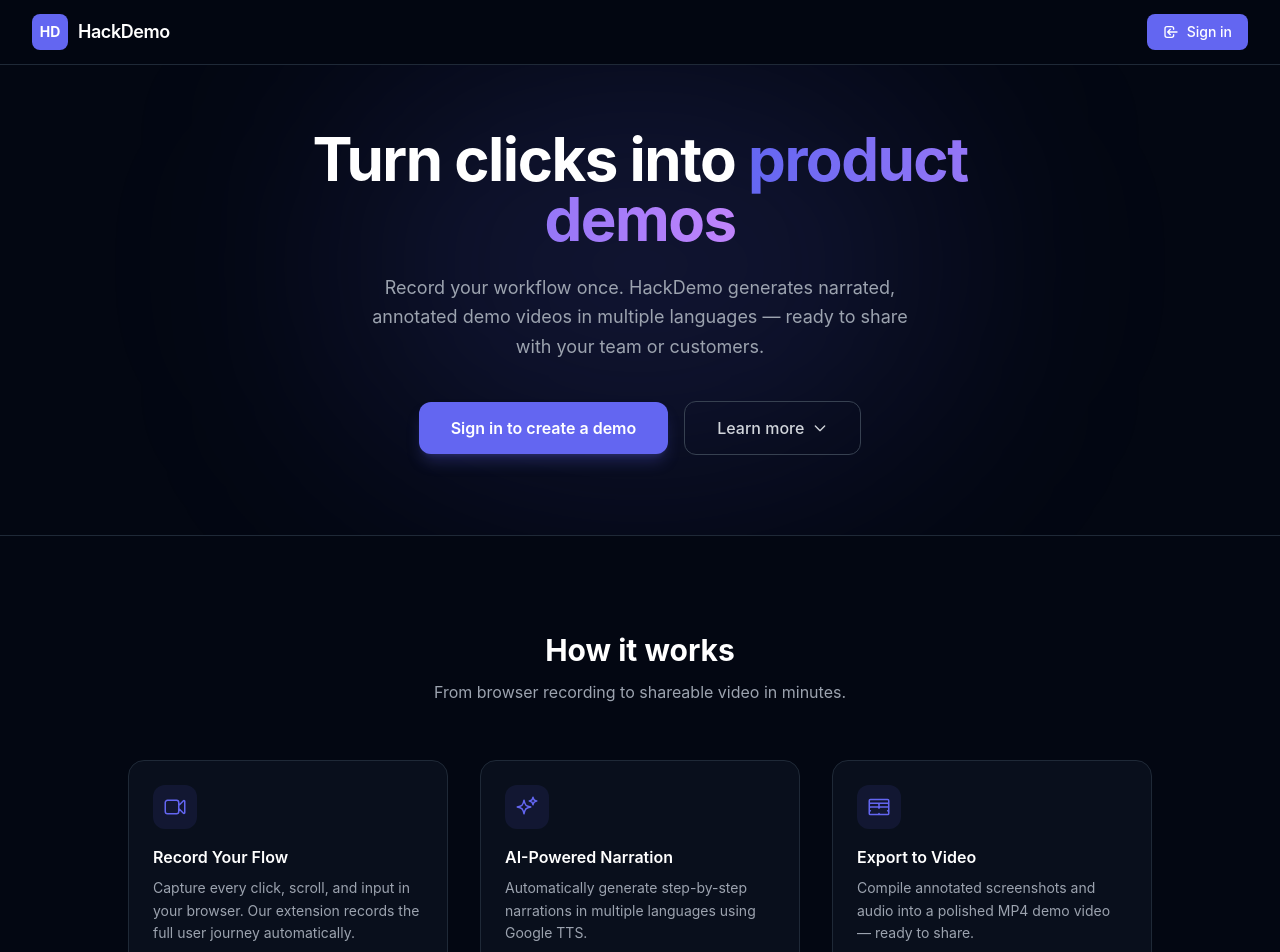
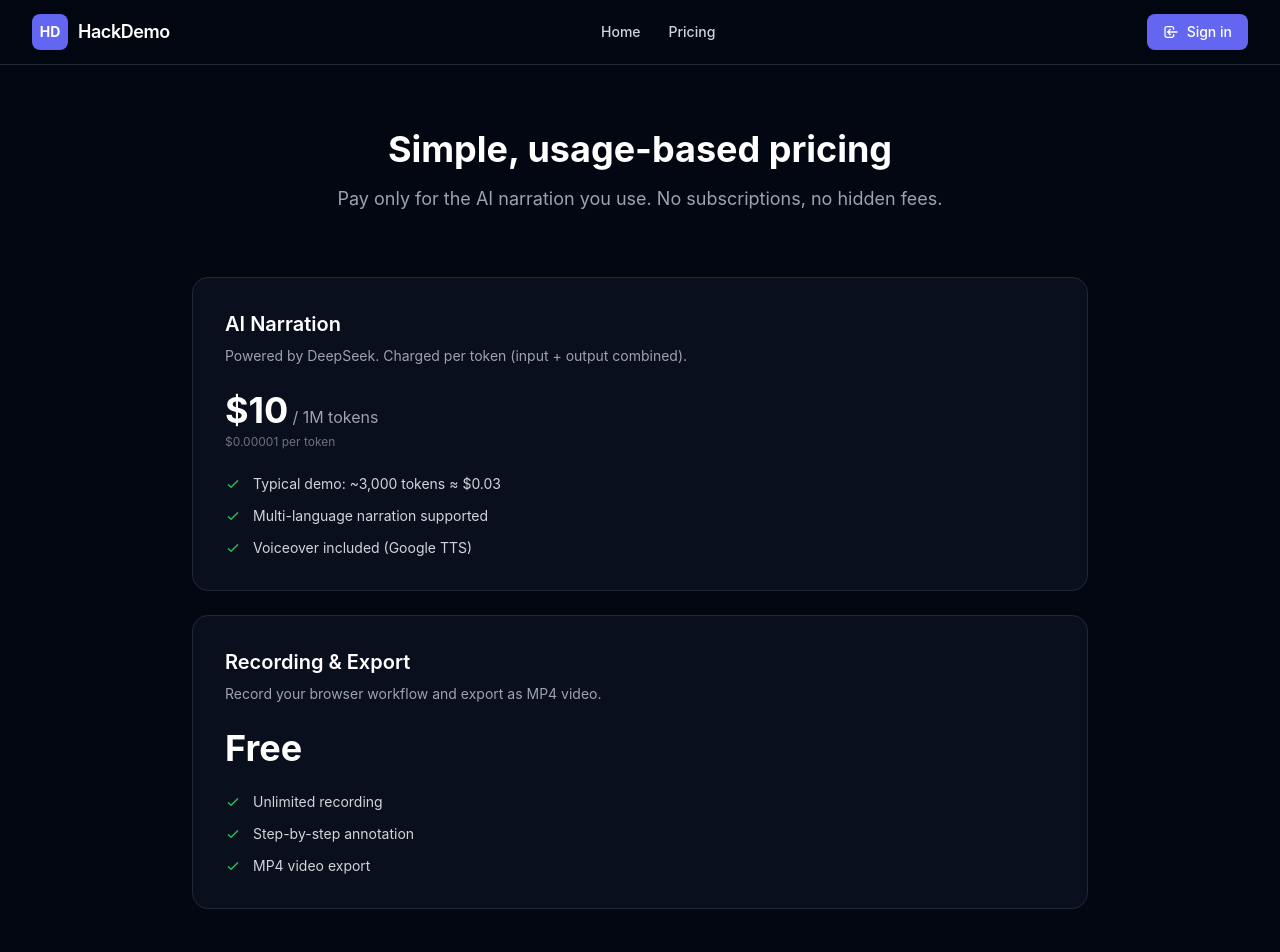
Before and after one commit to raytracer1/HackDemo, a React (Vite) app in the folder frontend/: page /pricing in a window 1280 px wide. Before the commit this address led to /. Shown: the top 952 px of the page. Built offline with nearby package versions, Linux system fonts and the light colour scheme; no server answers.

Commit message:
add pricing

```diff
--- a/frontend/src/App.tsx
+++ b/frontend/src/App.tsx
@@ -2,12 +2,14 @@
 import DemoPage from './components/DemoPage';
 import HomePage from './pages/HomePage';
 import LoginPage from './pages/LoginPage';
+import PricingPage from './pages/PricingPage';
 
 export default function App() {
   return (
     <Routes>
       <Route path="/" element={<HomePage />} />
       <Route path="/login" element={<LoginPage />} />
+      <Route path="/pricing" element={<PricingPage />} />
       <Route path="/demo/:demoId" element={<DemoPage />} />
       <Route path="*" element={<Navigate to="/" replace />} />
     </Routes>
--- a/frontend/src/components/Header.tsx
+++ b/frontend/src/components/Header.tsx
@@ -33,6 +33,22 @@
           </div>
           <span className="text-lg font-semibold tracking-tight">HackDemo</span>
         </Link>
+
+        {/* Nav links */}
+        <nav className="hidden sm:flex items-center gap-1">
+          <Link
+            to="/"
+            className="rounded-lg px-3 py-2 text-sm font-medium text-gray-300 no-underline transition-colors hover:bg-gray-800 hover:text-white"
+          >
+            Home
+          </Link>
+          <Link
+            to="/pricing"
+            className="rounded-lg px-3 py-2 text-sm font-medium text-gray-300 no-underline transition-colors hover:bg-gray-800 hover:text-white"
+          >
+            Pricing
+          </Link>
+        </nav>
 
         {/* Right side: auth */}
         <div className="flex items-center gap-3">
--- a/frontend/src/pages/HomePage.tsx
+++ b/frontend/src/pages/HomePage.tsx
@@ -79,15 +79,15 @@
                   Sign in to create a demo
                 </Link>
               )}
-              <a
-                href="#features"
+              <Link
+                to="/pricing"
                 className="inline-flex items-center gap-2 rounded-xl border border-gray-700 px-8 py-3.5 text-base font-medium text-gray-300 no-underline transition-colors hover:border-gray-500 hover:text-white"
               >
                 Learn more
                 <svg className="h-4 w-4" fill="none" viewBox="0 0 24 24" stroke="currentColor" strokeWidth={2}>
                   <path strokeLinecap="round" strokeLinejoin="round" d="M19 9l-7 7-7-7" />
                 </svg>
-              </a>
+              </Link>
             </div>
           </div>
         </section>
--- /dev/null
+++ b/frontend/src/pages/PricingPage.tsx
@@ -0,0 +1,117 @@
+import Header from '../components/Header';
+import Footer from '../components/Footer';
+import { Link } from 'react-router-dom';
+import { useAuth } from '../contexts/AuthContext';
+
+export default function PricingPage() {
+  const { isAuthenticated } = useAuth();
+
+  return (
+    <div className="flex min-h-screen flex-col">
+      <Header />
+
+      <main className="flex-1">
+        {/* Hero */}
+        <section className="px-4 pb-16 pt-16 sm:px-6 lg:px-8">
+          <div className="mx-auto max-w-3xl text-center">
+            <h1 className="text-3xl font-bold text-white sm:text-4xl">
+              Simple, usage-based pricing
+            </h1>
+            <p className="mt-4 text-lg text-gray-400">
+              Pay only for the AI narration you use. No subscriptions, no hidden fees.
+            </p>
+          </div>
+        </section>
+
+        {/* Pricing cards */}
+        <section className="px-4 pb-24 sm:px-6 lg:px-8">
+          <div className="mx-auto max-w-4xl">
+            {/* AI Narration */}
+            <div className="rounded-2xl border border-gray-800 bg-gray-900/50 p-8">
+              <h2 className="text-xl font-semibold text-white">AI Narration</h2>
+              <p className="mt-2 text-sm text-gray-400">
+                Powered by DeepSeek. Charged per token (input + output combined).
+              </p>
+              <div className="mt-6 flex items-baseline gap-1">
+                <span className="text-4xl font-bold text-white">$10</span>
+                <span className="text-gray-400">/ 1M tokens</span>
+              </div>
+              <p className="mt-1 text-xs text-gray-500">$0.00001 per token</p>
+              <div className="mt-6 space-y-3 text-sm text-gray-300">
+                <div className="flex items-center gap-3">
+                  <svg className="h-4 w-4 flex-shrink-0 text-hack-success" fill="none" viewBox="0 0 24 24" stroke="currentColor" strokeWidth={2}>
+                    <path strokeLinecap="round" strokeLinejoin="round" d="M5 13l4 4L19 7" />
+                  </svg>
+                  Typical demo: ~3,000 tokens ≈ $0.03
+                </div>
+                <div className="flex items-center gap-3">
+                  <svg className="h-4 w-4 flex-shrink-0 text-hack-success" fill="none" viewBox="0 0 24 24" stroke="currentColor" strokeWidth={2}>
+                    <path strokeLinecap="round" strokeLinejoin="round" d="M5 13l4 4L19 7" />
+                  </svg>
+                  Multi-language narration supported
+                </div>
+                <div className="flex items-center gap-3">
+                  <svg className="h-4 w-4 flex-shrink-0 text-hack-success" fill="none" viewBox="0 0 24 24" stroke="currentColor" strokeWidth={2}>
+                    <path strokeLinecap="round" strokeLinejoin="round" d="M5 13l4 4L19 7" />
+                  </svg>
+                  Voiceover included (Google TTS)
+                </div>
+              </div>
+            </div>
+
+            {/* Recording & export */}
+            <div className="mt-6 rounded-2xl border border-gray-800 bg-gray-900/50 p-8">
+              <h2 className="text-xl font-semibold text-white">Recording & Export</h2>
+              <p className="mt-2 text-sm text-gray-400">
+                Record your browser workflow and export as MP4 video.
+              </p>
+              <div className="mt-6 flex items-baseline gap-1">
+                <span className="text-4xl font-bold text-white">Free</span>
+              </div>
+              <div className="mt-6 space-y-3 text-sm text-gray-300">
+                <div className="flex items-center gap-3">
+                  <svg className="h-4 w-4 flex-shrink-0 text-hack-success" fill="none" viewBox="0 0 24 24" stroke="currentColor" strokeWidth={2}>
+                    <path strokeLinecap="round" strokeLinejoin="round" d="M5 13l4 4L19 7" />
+                  </svg>
+                  Unlimited recording
+                </div>
+                <div className="flex items-center gap-3">
+                  <svg className="h-4 w-4 flex-shrink-0 text-hack-success" fill="none" viewBox="0 0 24 24" stroke="currentColor" strokeWidth={2}>
+                    <path strokeLinecap="round" strokeLinejoin="round" d="M5 13l4 4L19 7" />
+                  </svg>
+                  Step-by-step annotation
+                </div>
+                <div className="flex items-center gap-3">
+                  <svg className="h-4 w-4 flex-shrink-0 text-hack-success" fill="none" viewBox="0 0 24 24" stroke="currentColor" strokeWidth={2}>
+                    <path strokeLinecap="round" strokeLinejoin="round" d="M5 13l4 4L19 7" />
+                  </svg>
+                  MP4 video export
+                </div>
+              </div>
+            </div>
+
+            {/* CTA */}
+            <div className="mt-12 text-center">
+              {!isAuthenticated && (
+                <Link
+                  to="/login"
+                  className="inline-flex items-center gap-2 rounded-xl bg-hack-primary px-8 py-3.5 text-base font-semibold text-white no-underline shadow-lg shadow-hack-primary/25 transition-all hover:bg-indigo-500 active:scale-95"
+                >
+                  Get started for free
+                  <svg className="h-5 w-5" fill="none" viewBox="0 0 24 24" stroke="currentColor" strokeWidth={2}>
+                    <path strokeLinecap="round" strokeLinejoin="round" d="M13.5 4.5L21 12m0 0l-7.5 7.5M21 12H3" />
+                  </svg>
+                </Link>
+              )}
+              <p className="mt-4 text-xs text-gray-500">
+                New users get $0.50 in free credits to try AI narration.
+              </p>
+            </div>
+          </div>
+        </section>
+      </main>
+
+      <Footer />
+    </div>
+  );
+}
```
